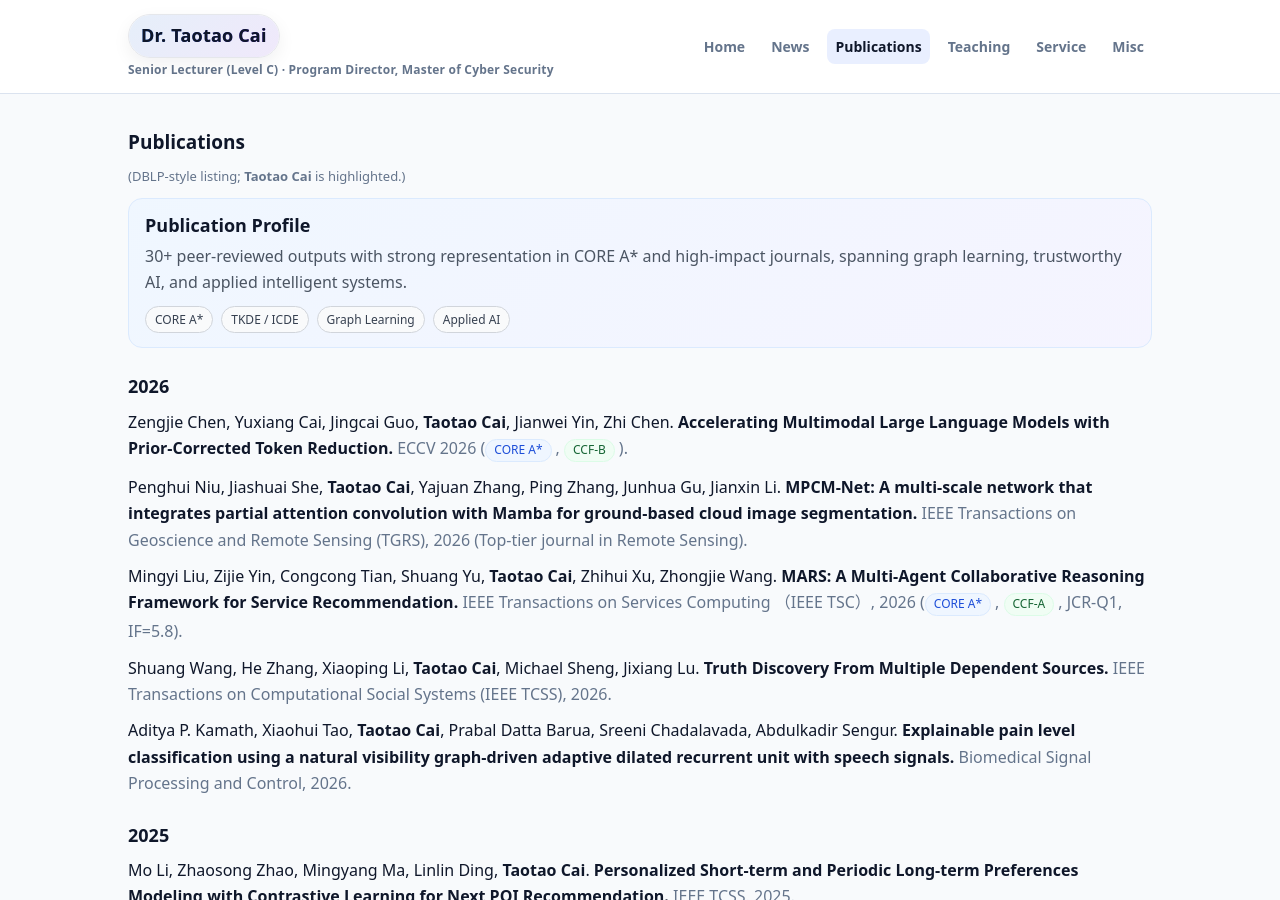
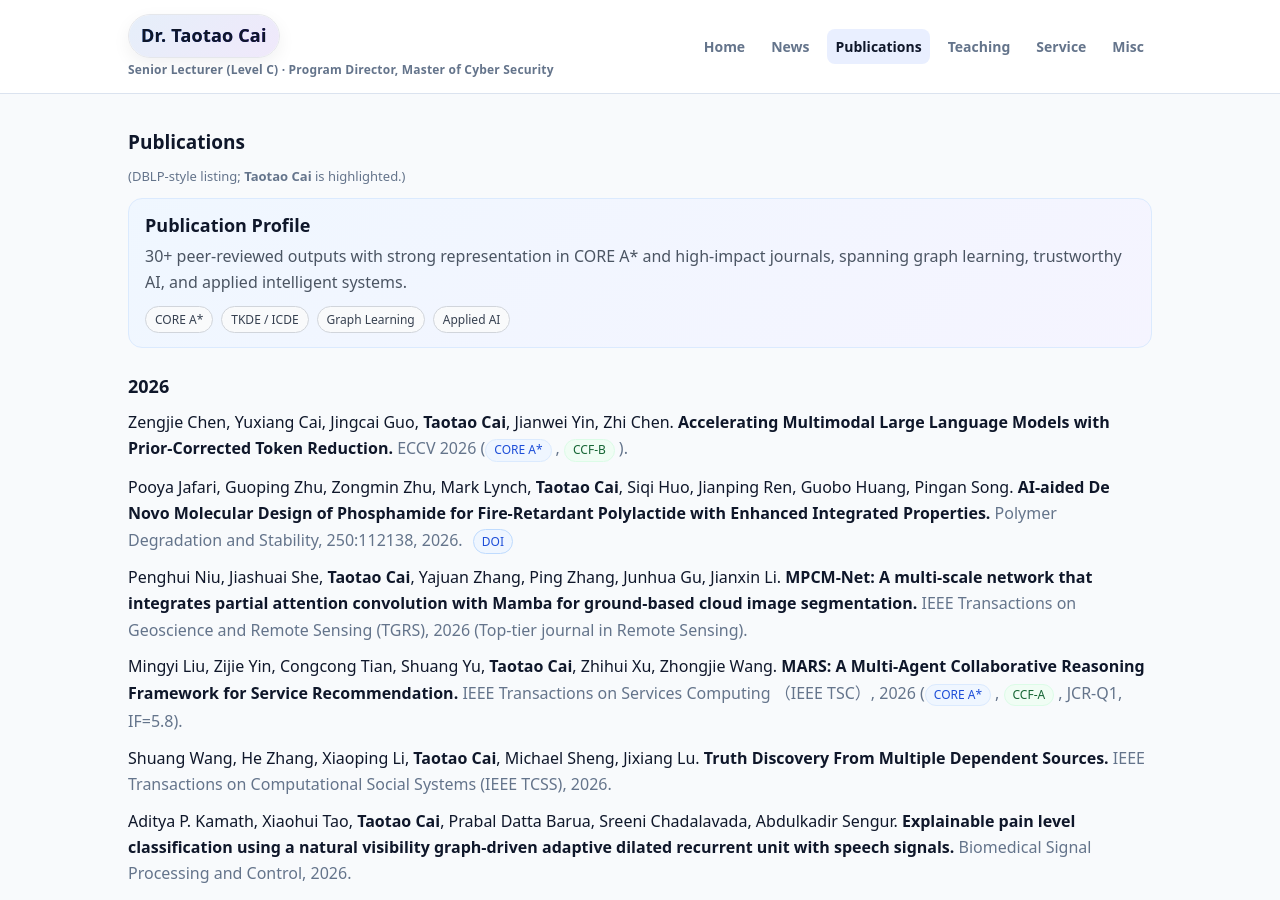
Before and after one commit to Taotao1992/Taotao1992.github.io, a Jekyll site: the page built from publications.md, in a window 1280 px wide and 900 px high. Built offline with Jekyll 4.4.1, drawn with Linux system fonts in a browser that asks for light colours.

Commit message:
Add 2026 Polymer Degradation publication

```diff
--- a/publications.md
+++ b/publications.md
@@ -25,6 +25,11 @@ permalink: /publications/
     <span class="authors">Zengjie Chen, Yuxiang Cai, Jingcai Guo, <strong>Taotao Cai</strong>, Jianwei Yin, Zhi Chen.</span>
     <span class="title">Accelerating Multimodal Large Language Models with Prior-Corrected Token Reduction.</span>
     <span class="venue">ECCV 2026 (CORE A*, CCF-B).</span>
+  </li>
+  <li class="pub">
+    <span class="authors">Pooya Jafari, Guoping Zhu, Zongmin Zhu, Mark Lynch, <strong>Taotao Cai</strong>, Siqi Huo, Jianping Ren, Guobo Huang, Pingan Song.</span>
+    <span class="title">AI-aided De Novo Molecular Design of Phosphamide for Fire-Retardant Polylactide with Enhanced Integrated Properties.</span>
+    <span class="venue">Polymer Degradation and Stability, 250:112138, 2026. <a class="inline-link" href="https://doi.org/10.1016/j.polymdegradstab.2026.112138">DOI</a></span>
   </li>
   <li class="pub">
     <span class="authors">Penghui Niu, Jiashuai She, <strong>Taotao Cai</strong>, Yajuan Zhang, Ping Zhang, Junhua Gu, Jianxin Li.</span>
```
